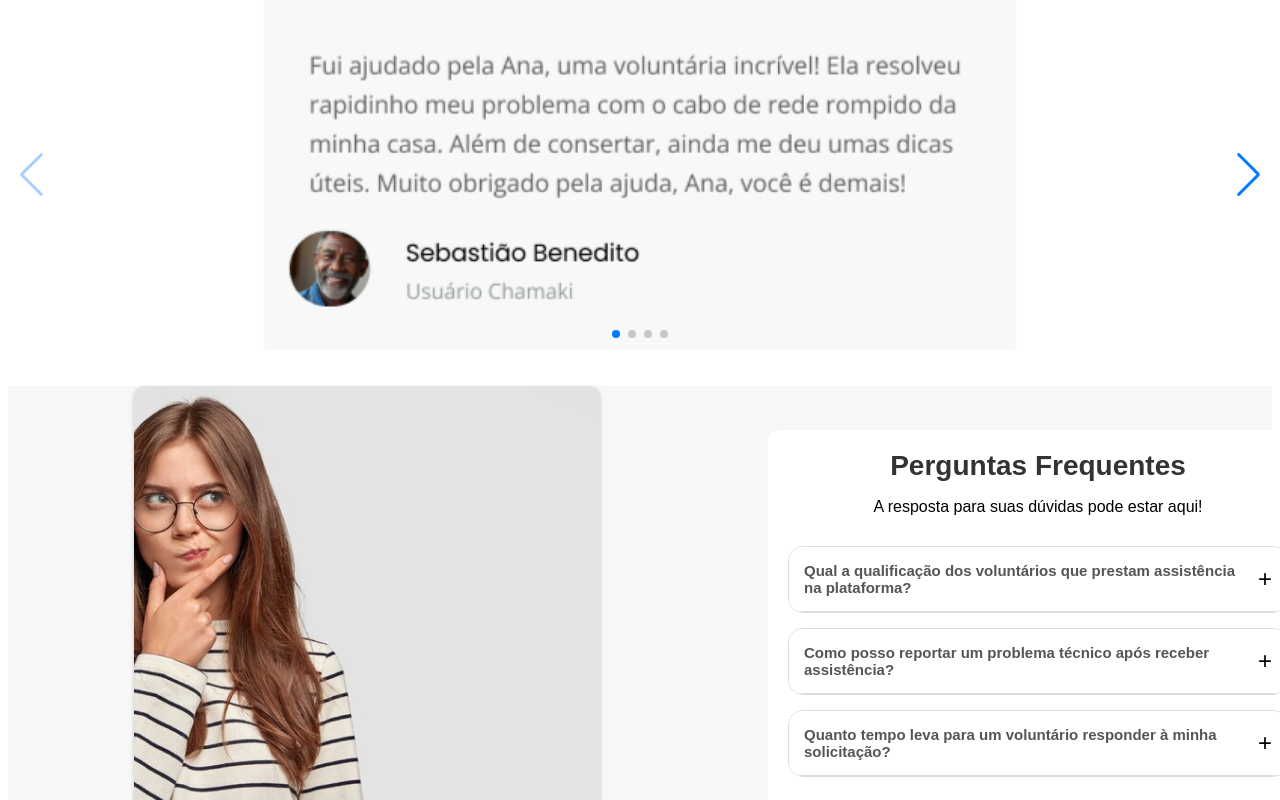
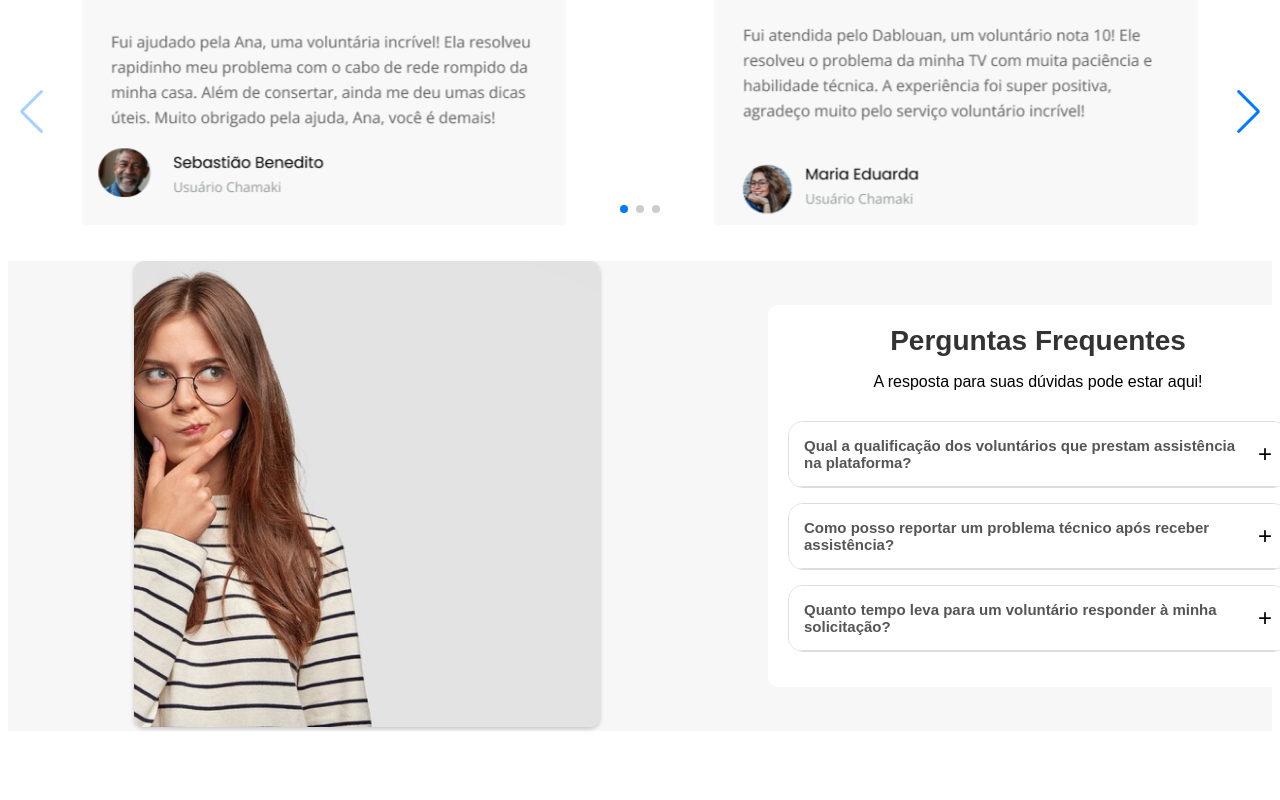
Before and after one commit to Anafcamargo/ProjetoIntegrador, a React (Create React App) app: page / in a window 1280 px wide. Shown: the part 3606-4406 px from the top of the page. After the commit the page ends 4345 px from the top, so only its background shows below. Built offline with nearby package versions, Linux system fonts and the light colour scheme.

Commit message:
tamanho dos elementos e inclusão de mais avaliações

```diff
--- a/src/estilo/estilo.css
+++ b/src/estilo/estilo.css
@@ -732,6 +732,9 @@ border-radius: 10px;
 box-shadow: 0 2px 4px rgba(0, 0, 0, 0.2);
 }
 
+
+/* FEEDBACK SLIDE */
+
 .div-slide {
   display: flex;
   flex-direction: row;
@@ -741,7 +744,7 @@ box-shadow: 0 2px 4px rgba(0, 0, 0, 0.2);
 }
 
 .slide-item {
-  height: 350px;
+  height: 225px;
 }
 
 .titulo_fd {
--- a/src/paginas/home.tsx
+++ b/src/paginas/home.tsx
@@ -14,11 +14,11 @@ function Home() {
     { id: "2", image: "ava2.png" },
     {
       id: "3",
-      image: "ava1.png",
+      image: "ava3.png",
     },
     {
       id: "4",
-      image: "ava2.png",
+      image: "ava4.png",
     },
   ];
 
@@ -247,7 +247,7 @@ function Home() {
         <br />
         <br />
 
-        <Swiper slidesPerView={1} pagination={{ clickable: true }} navigation>
+        <Swiper slidesPerView={2} pagination={{ clickable: true }} navigation>
           {data.map((item) => (
             <SwiperSlide key={item.id}>
               <div className="div-slide">
```
Also changed, not shown: public/ava3.png (added), public/ava4.png (added).
